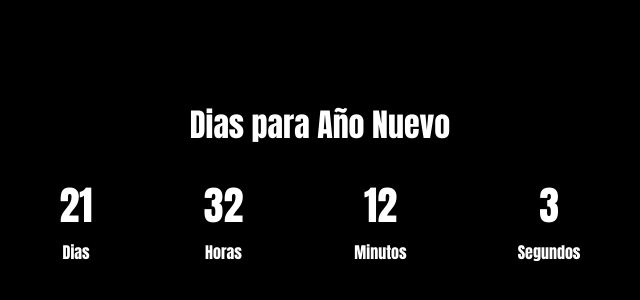
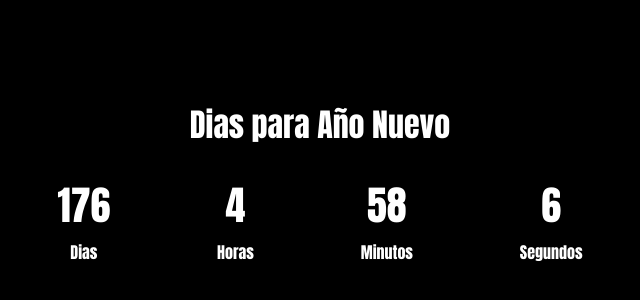
Before and after one commit to 13024RDO/Practicas, a plain HTML site: page CuentaRegresiva/index.html in a window 1280 px wide. Shown: the part 156-456 px from the top of the page, without its empty margins (320-960 px from the left). Drawn offline with Linux system fonts and the light colour scheme.

Commit message:
Se termino el proyecto de cronometro

```diff
--- a/CuentaRegresiva/app.js
+++ b/CuentaRegresiva/app.js
@@ -3,9 +3,24 @@ const hours = document.getElementById("hours");
 const mins = document.getElementById("mins");
 const seconds = document.getElementById("seconds");
 
-const newYear = '1 Enero 2025';
+const newYear = 'January 1, 2025';  // Corregido el formato de la fecha
 
-function countTimer(){
+function countTimer() {
     const newYearDate = new Date(newYear);
+    const currentDate = new Date();
 
+    const totalSeconds = (newYearDate - currentDate) / 1000;  // Corregido el cálculo de totalSeconds
+
+    const daysCalc = Math.floor(totalSeconds / 3600 / 24);
+    const hoursCalc = Math.floor(totalSeconds / 3600) % 24;
+    const minsCalc = Math.floor(totalSeconds / 60) % 60;
+    const secondsCalc = Math.floor(totalSeconds) % 60;  // Corregido el cálculo de secondsCalc
+
+    days.innerHTML = daysCalc;
+    hours.innerHTML = hoursCalc;
+    mins.innerHTML = minsCalc;
+    seconds.innerHTML = secondsCalc;
 }
+
+countTimer();
+setInterval(countTimer, 1000);
--- a/CuentaRegresiva/index.html
+++ b/CuentaRegresiva/index.html
@@ -4,28 +4,28 @@
     <meta charset="UTF-8">
     <meta name="viewport" content="width=device-width, initial-scale=1.0">
     <link rel="stylesheet" href="style.css">
-    <script src="app.js" defer></script>
     <title>Document</title>
 </head>
 <body>
     <h1>Dias para Año Nuevo</h1>
     <div class="container">
         <div>
-            <p class="big-number" id="days">21</p>
+            <p class="big-number" id="days"></p>
             <span>Dias</span>
         </div>
         <div>
-            <p class="big-number" id="hours">32</p>
+            <p class="big-number" id="hours"></p>
             <span>Horas</span>
         </div>
         <div>
-            <p class="big-number" id="mins">12</p>
+            <p class="big-number" id="mins"></p>
             <span>Minutos</span>
         </div>
         <div>
-            <p class="big-number" id="seconds">3</p>
+            <p class="big-number" id="seconds"></p>
             <span>Segundos</span>
         </div>
     </div>
+    <script src="app.js"></script>
 </body>
 </html>
```
